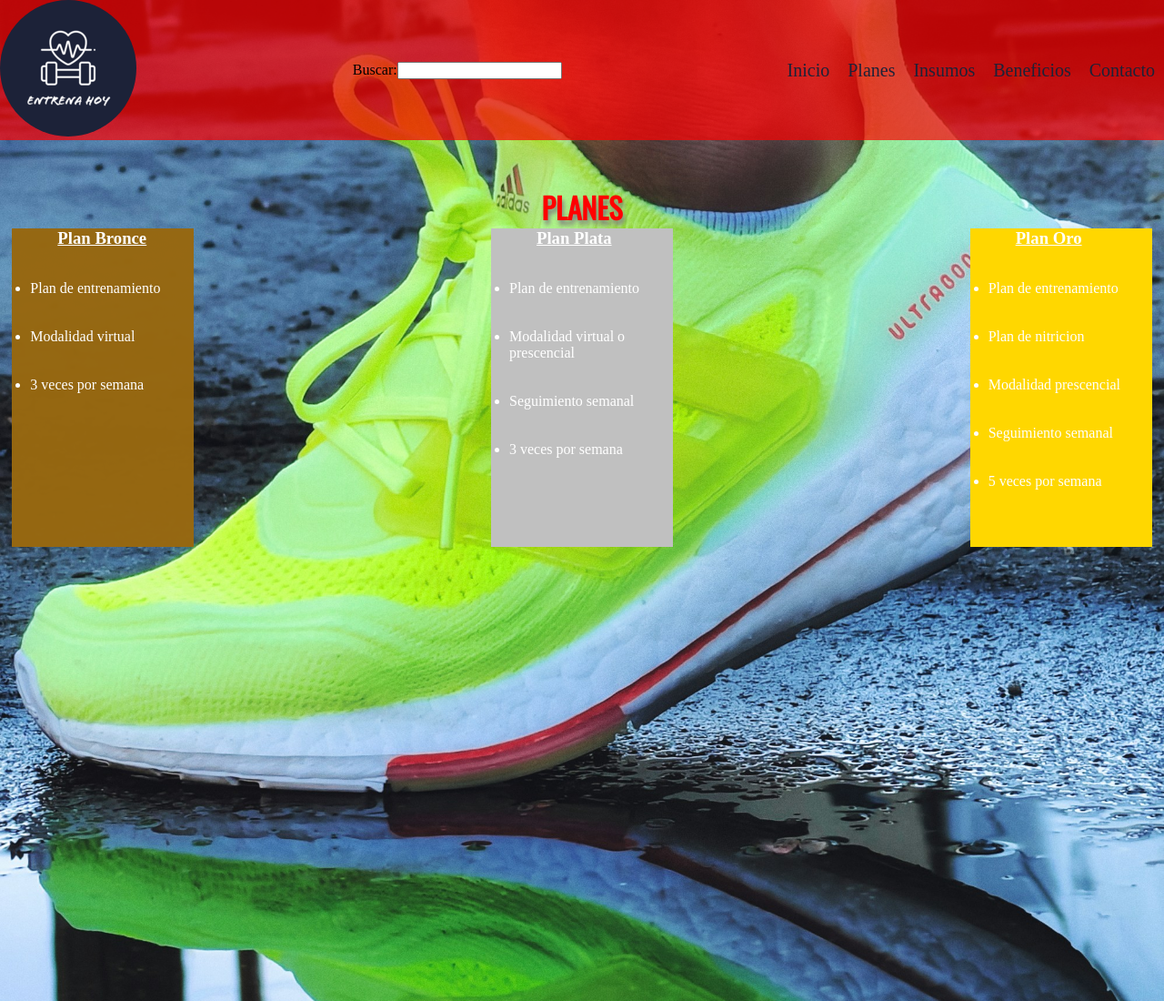
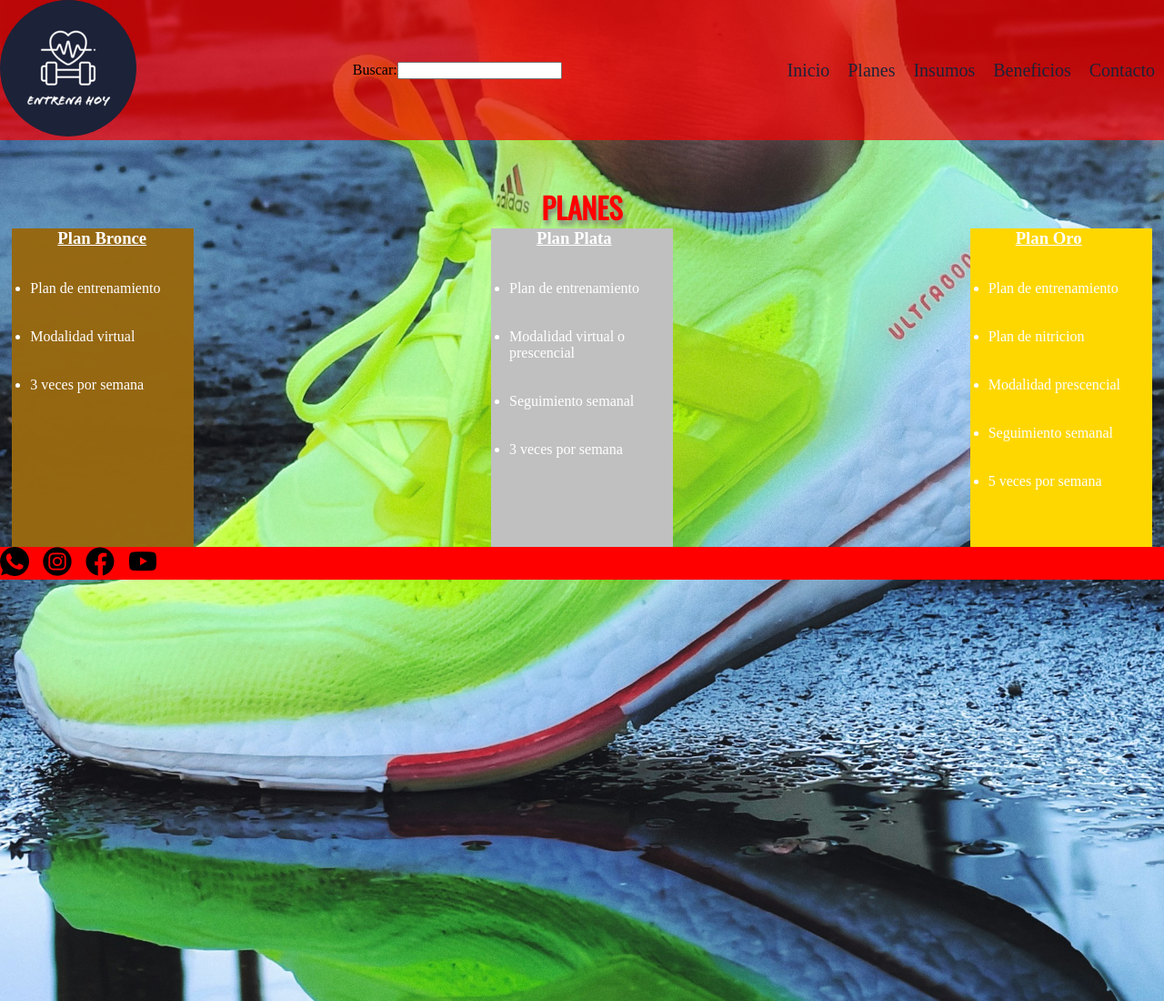
Before and after one commit to lucasbj-12/proyecto-final, a plain HTML site: page pages/planes.html in a window 1280 px wide. Shown: the top 1100 px of the page at 91% size. Drawn offline with nearby package versions, Linux system fonts and the light colour scheme.

Commit message:
añadi footer

```diff
--- a/pages/planes.html
+++ b/pages/planes.html
@@ -66,6 +66,12 @@
         </section>
     </main>
 <footer>
+    <ul class="Contac">
+        <li><a href="https://web.whatsapp.com/" target="_blank"><img src="../assets/img/whatsapp.png" alt=""></a></li>
+        <li><a href="https://www.instagram.com/" target="_blank"><img src="../assets/img/instagram.png" alt=""></a></li>
+        <li><a href="https://www.facebook.com/" target="_blank"><img src="../assets/img/facebook.png" alt=""></a></li>
+        <li><a href="https://www.youtube.com/" target="_blank"><img src="../assets/img/youtube.png" alt=""></a></li>
+    </ul>
 </footer>
 </body>
 </html>
```
Also changed, not shown: index.html (+10 -0 lines), pages/beneficios.html (+6 -0 lines), pages/insumos.html (+6 -0 lines).
